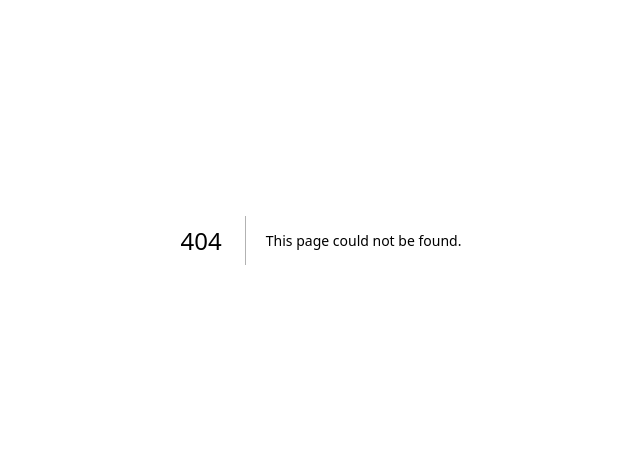
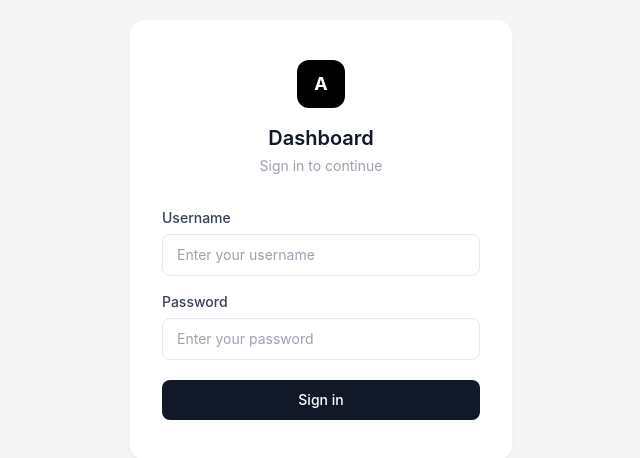
Before and after one commit to vitto-commits/openclawstuff, a Next.js app: page /login in a window 1280 px wide. Before the commit this address had no page. Shown: the part 160-618 px from the top of the page, without its empty margins (319-959 px from the left). Built offline with nearby package versions, Linux system fonts and the light colour scheme.

Commit message:
feat: add login authentication layer

```diff
--- /dev/null
+++ b/src/app/api/auth/check/route.ts
@@ -0,0 +1,40 @@
+import { NextRequest, NextResponse } from 'next/server';
+import { createHmac } from 'crypto';
+
+function isValidSession(cookieValue: string, secret: string): boolean {
+  const dotIndex = cookieValue.lastIndexOf('.');
+  if (dotIndex === -1) return false;
+
+  const timestamp = cookieValue.slice(0, dotIndex);
+  const hmac = cookieValue.slice(dotIndex + 1);
+
+  // Verify HMAC
+  const expectedHmac = createHmac('sha256', secret)
+    .update(timestamp)
+    .digest('hex');
+
+  if (hmac !== expectedHmac) return false;
+
+  // Check expiry (7 days)
+  const ts = parseInt(timestamp, 10);
+  if (isNaN(ts)) return false;
+  const sevenDaysMs = 7 * 24 * 60 * 60 * 1000;
+  return Date.now() - ts < sevenDaysMs;
+}
+
+export async function GET(req: NextRequest) {
+  const { AUTH_USERNAME, AUTH_PASSWORD_HASH, AUTH_SECRET } = process.env;
+
+  // Local dev: no env vars → always authenticated
+  if (!AUTH_USERNAME || !AUTH_PASSWORD_HASH || !AUTH_SECRET) {
+    return NextResponse.json({ authenticated: true });
+  }
+
+  const cookieValue = req.cookies.get('dashboard_session')?.value;
+  if (!cookieValue) {
+    return NextResponse.json({ authenticated: false });
+  }
+
+  const authenticated = isValidSession(cookieValue, AUTH_SECRET);
+  return NextResponse.json({ authenticated });
+}
--- /dev/null
+++ b/src/app/api/auth/login/route.ts
@@ -0,0 +1,49 @@
+import { NextRequest, NextResponse } from 'next/server';
+import { createHmac, createHash } from 'crypto';
+
+export async function POST(req: NextRequest) {
+  const { AUTH_USERNAME, AUTH_PASSWORD_HASH, AUTH_SECRET } = process.env;
+
+  // Local dev: no env vars set → skip auth
+  if (!AUTH_USERNAME || !AUTH_PASSWORD_HASH || !AUTH_SECRET) {
+    return NextResponse.json({ ok: true });
+  }
+
+  let body: { username?: string; password?: string };
+  try {
+    body = await req.json();
+  } catch {
+    return NextResponse.json({ error: 'Invalid request body' }, { status: 400 });
+  }
+
+  const { username, password } = body;
+
+  // Hash submitted password with SHA-256
+  const passwordHash = createHash('sha256')
+    .update(password ?? '')
+    .digest('hex');
+
+  if (username !== AUTH_USERNAME || passwordHash !== AUTH_PASSWORD_HASH) {
+    return NextResponse.json({ error: 'Invalid credentials' }, { status: 401 });
+  }
+
+  // Build signed session cookie value: {timestamp}.{hmac}
+  const timestamp = Date.now().toString();
+  const hmac = createHmac('sha256', AUTH_SECRET)
+    .update(timestamp)
+    .digest('hex');
+  const cookieValue = `${timestamp}.${hmac}`;
+
+  const sevenDays = 7 * 24 * 60 * 60;
+
+  const response = NextResponse.json({ ok: true });
+  response.cookies.set('dashboard_session', cookieValue, {
+    httpOnly: true,
+    secure: process.env.NODE_ENV === 'production',
+    sameSite: 'lax',
+    maxAge: sevenDays,
+    path: '/',
+  });
+
+  return response;
+}
--- /dev/null
+++ b/src/app/api/auth/logout/route.ts
@@ -0,0 +1,13 @@
+import { NextResponse } from 'next/server';
+
+export async function POST() {
+  const response = NextResponse.json({ ok: true });
+  response.cookies.set('dashboard_session', '', {
+    httpOnly: true,
+    secure: process.env.NODE_ENV === 'production',
+    sameSite: 'lax',
+    maxAge: 0,
+    path: '/',
+  });
+  return response;
+}
--- /dev/null
+++ b/src/app/login/page.tsx
@@ -0,0 +1,116 @@
+'use client';
+
+import { useState, FormEvent } from 'react';
+import { useRouter } from 'next/navigation';
+import { motion } from 'framer-motion';
+
+export default function LoginPage() {
+  const router = useRouter();
+  const [username, setUsername] = useState('');
+  const [password, setPassword] = useState('');
+  const [error, setError] = useState('');
+  const [loading, setLoading] = useState(false);
+
+  async function handleSubmit(e: FormEvent) {
+    e.preventDefault();
+    setError('');
+    setLoading(true);
+
+    try {
+      const res = await fetch('/api/auth/login', {
+        method: 'POST',
+        headers: { 'Content-Type': 'application/json' },
+        body: JSON.stringify({ username, password }),
+      });
+
+      if (res.ok) {
+        router.replace('/');
+      } else {
+        const data = await res.json().catch(() => ({}));
+        setError(data.error ?? 'Login failed. Please try again.');
+      }
+    } catch {
+      setError('Network error. Please try again.');
+    } finally {
+      setLoading(false);
+    }
+  }
+
+  return (
+    <div className="min-h-screen bg-[#f5f5f5] flex items-center justify-center px-4">
+      <motion.div
+        initial={{ opacity: 0, y: 24, scale: 0.97 }}
+        animate={{ opacity: 1, y: 0, scale: 1 }}
+        transition={{ duration: 0.35, ease: [0.25, 0.46, 0.45, 0.94] }}
+        className="w-full max-w-sm"
+      >
+        <div className="bg-white rounded-2xl shadow-sm border border-gray-100 px-8 py-10">
+          {/* Logo */}
+          <div className="flex flex-col items-center mb-8">
+            <div className="w-12 h-12 bg-black rounded-xl flex items-center justify-center mb-4">
+              <span className="text-white text-lg font-bold">A</span>
+            </div>
+            <h1 className="text-xl font-semibold text-gray-900">Dashboard</h1>
+            <p className="text-sm text-gray-400 mt-1">Sign in to continue</p>
+          </div>
+
+          <form onSubmit={handleSubmit} className="flex flex-col gap-4">
+            <div className="flex flex-col gap-1.5">
+              <label htmlFor="username" className="text-sm font-medium text-gray-700">
+                Username
+              </label>
+              <input
+                id="username"
+                type="text"
+                autoComplete="username"
+                required
+                value={username}
+                onChange={e => setUsername(e.target.value)}
+                disabled={loading}
+                className="w-full px-3.5 py-2.5 rounded-lg border border-gray-200 text-sm text-gray-900 placeholder-gray-400 focus:outline-none focus:ring-2 focus:ring-gray-900/10 focus:border-gray-400 transition-colors disabled:opacity-50 disabled:cursor-not-allowed"
+                placeholder="Enter your username"
+              />
+            </div>
+
+            <div className="flex flex-col gap-1.5">
+              <label htmlFor="password" className="text-sm font-medium text-gray-700">
+                Password
+              </label>
+              <input
+                id="password"
+                type="password"
+                autoComplete="current-password"
+                required
+                value={password}
+                onChange={e => setPassword(e.target.value)}
+                disabled={loading}
+                className="w-full px-3.5 py-2.5 rounded-lg border border-gray-200 text-sm text-gray-900 placeholder-gray-400 focus:outline-none focus:ring-2 focus:ring-gray-900/10 focus:border-gray-400 transition-colors disabled:opacity-50 disabled:cursor-not-allowed"
+                placeholder="Enter your password"
+              />
+            </div>
+
+            {error && (
+              <motion.p
+                initial={{ opacity: 0, y: -4 }}
+                animate={{ opacity: 1, y: 0 }}
+                className="text-sm text-red-500 text-center"
+              >
+                {error}
+              </motion.p>
+            )}
+
+            <motion.button
+              type="submit"
+              disabled={loading}
+              className="mt-1 w-full bg-gray-900 text-white text-sm font-medium py-2.5 rounded-lg transition-colors hover:bg-gray-800 active:bg-gray-950 disabled:opacity-50 disabled:cursor-not-allowed"
+              whileTap={{ scale: 0.98 }}
+              transition={{ duration: 0.1 }}
+            >
+              {loading ? 'Signing in…' : 'Sign in'}
+            </motion.button>
+          </form>
+        </div>
+      </motion.div>
+    </div>
+  );
+}
--- /dev/null
+++ b/src/middleware.ts
@@ -0,0 +1,57 @@
+import { NextRequest, NextResponse } from 'next/server';
+
+// Use Web Crypto API (available in Edge Runtime) to compute HMAC-SHA256
+async function computeHmac(secret: string, message: string): Promise<string> {
+  const enc = new TextEncoder();
+  const key = await crypto.subtle.importKey(
+    'raw',
+    enc.encode(secret),
+    { name: 'HMAC', hash: 'SHA-256' },
+    false,
+    ['sign'],
+  );
+  const sig = await crypto.subtle.sign('HMAC', key, enc.encode(message));
+  return Array.from(new Uint8Array(sig))
+    .map(b => b.toString(16).padStart(2, '0'))
+    .join('');
+}
+
+async function isValidSession(cookieValue: string, secret: string): Promise<boolean> {
+  const dotIndex = cookieValue.lastIndexOf('.');
+  if (dotIndex === -1) return false;
+
+  const timestamp = cookieValue.slice(0, dotIndex);
+  const hmac = cookieValue.slice(dotIndex + 1);
+
+  const expectedHmac = await computeHmac(secret, timestamp);
+  if (hmac !== expectedHmac) return false;
+
+  const ts = parseInt(timestamp, 10);
+  if (isNaN(ts)) return false;
+  const sevenDaysMs = 7 * 24 * 60 * 60 * 1000;
+  return Date.now() - ts < sevenDaysMs;
+}
+
+export async function middleware(req: NextRequest) {
+  const { AUTH_USERNAME, AUTH_PASSWORD_HASH, AUTH_SECRET } = process.env;
+
+  // Local dev: no env vars → skip auth entirely
+  if (!AUTH_USERNAME || !AUTH_PASSWORD_HASH || !AUTH_SECRET) {
+    return NextResponse.next();
+  }
+
+  const cookieValue = req.cookies.get('dashboard_session')?.value;
+  if (cookieValue && (await isValidSession(cookieValue, AUTH_SECRET))) {
+    return NextResponse.next();
+  }
+
+  const loginUrl = req.nextUrl.clone();
+  loginUrl.pathname = '/login';
+  return NextResponse.redirect(loginUrl);
+}
+
+export const config = {
+  matcher: [
+    '/((?!login|api/auth|_next/static|_next/image|favicon\\.ico).*)',
+  ],
+};
```
Also changed, not shown: 2 other files (tests, documents, lock files or other folders).
